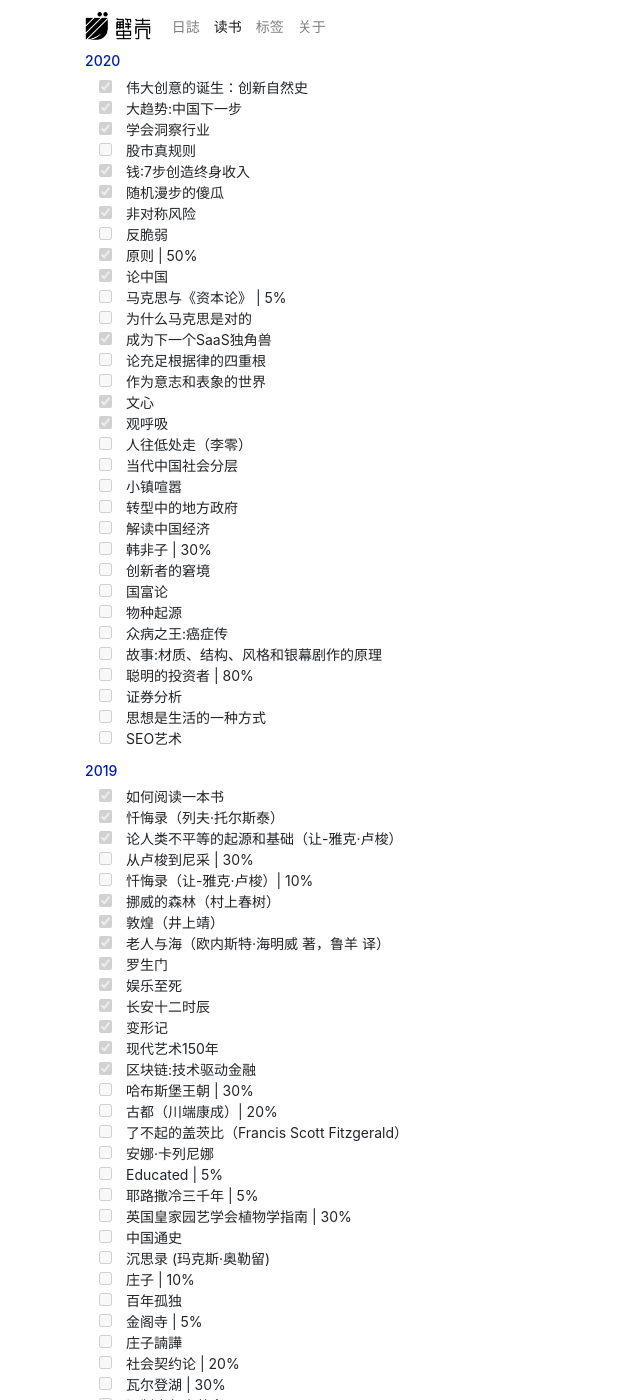
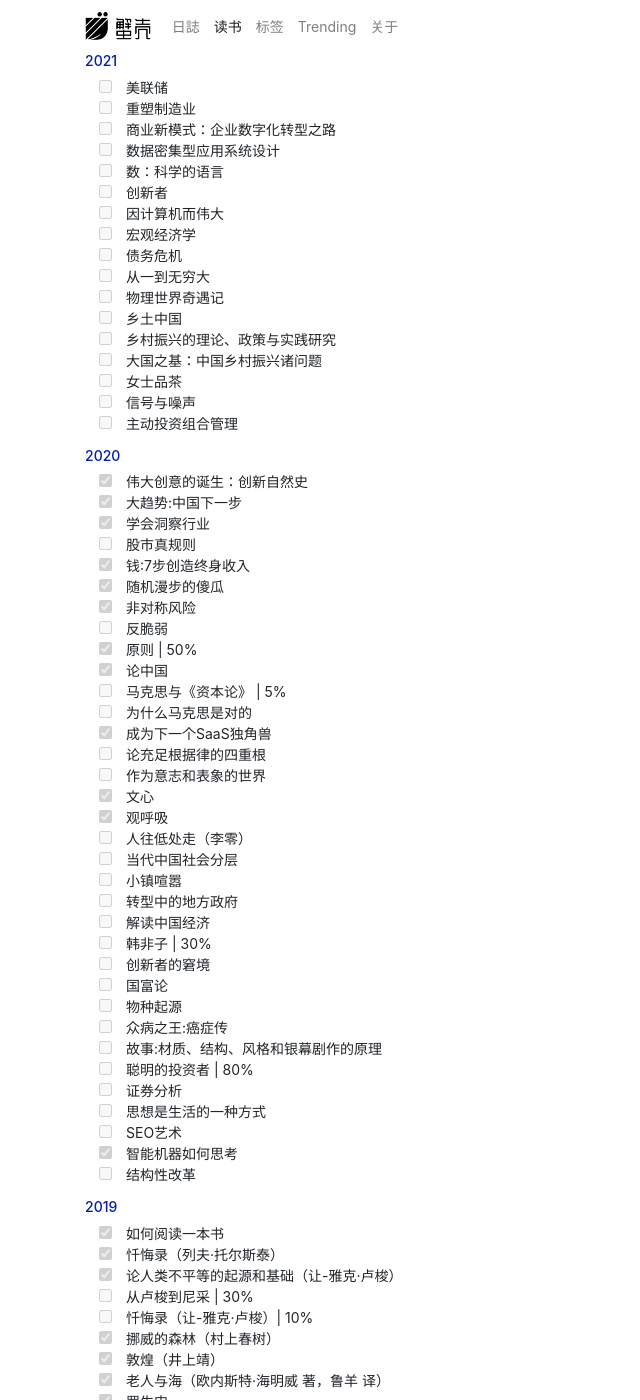
Before and after one commit to shellc/shellc.github.io, a Jekyll site: the page built from books.md, in a window 1280 px wide and 1400 px high. Shown: the whole window, without its empty margins (0-640 px from the left). Built offline with Jekyll 4.4.1, drawn with Linux system fonts in a browser that asks for light colours.

Commit message:
add trending

```diff
--- a/_data/navigation_cn.yml
+++ b/_data/navigation_cn.yml
@@ -4,5 +4,7 @@
   link: /books.html
 - name: 标签
   link: /tags.html
+- name: Trending
+  link: /trending.html
 - name: 关于
   link: /about.html
--- a/books.md
+++ b/books.md
@@ -2,6 +2,25 @@
 layout: default
 title: 读书
 ---
+
+#### 2021
+- [ ] 美联储
+- [ ] 重塑制造业
+- [ ] 商业新模式：企业数字化转型之路
+- [ ] 数据密集型应用系统设计
+- [ ] 数：科学的语言
+- [ ] 创新者
+- [ ] 因计算机而伟大
+- [ ] 宏观经济学
+- [ ] 债务危机
+- [ ] 从一到无穷大
+- [ ] 物理世界奇遇记
+- [ ] 乡土中国
+- [ ] 乡村振兴的理论、政策与实践研究
+- [ ] 大国之基：中国乡村振兴诸问题
+- [ ] 女士品茶
+- [ ] 信号与噪声
+- [ ] 主动投资组合管理
 
 #### 2020
 
@@ -37,6 +56,8 @@
 - [ ] 证券分析
 - [ ] 思想是生活的一种方式
 - [ ] SEO艺术
+- [x] 智能机器如何思考
+- [ ] 结构性改革
 
 #### 2019
 
```
Also changed, not shown: trending.md (added, +16 -0 lines), Gemfile.lock, assets/images/trending/cn_cpi.png (added), assets/images/trending/cn_gdp.png (added), assets/images/trending/us_etf.png (added), assets/images/trending/us_m2_gdp.png (added), assets/images/trending/us_t5yie_unrate_dgs10.png (added), 1 other file.
